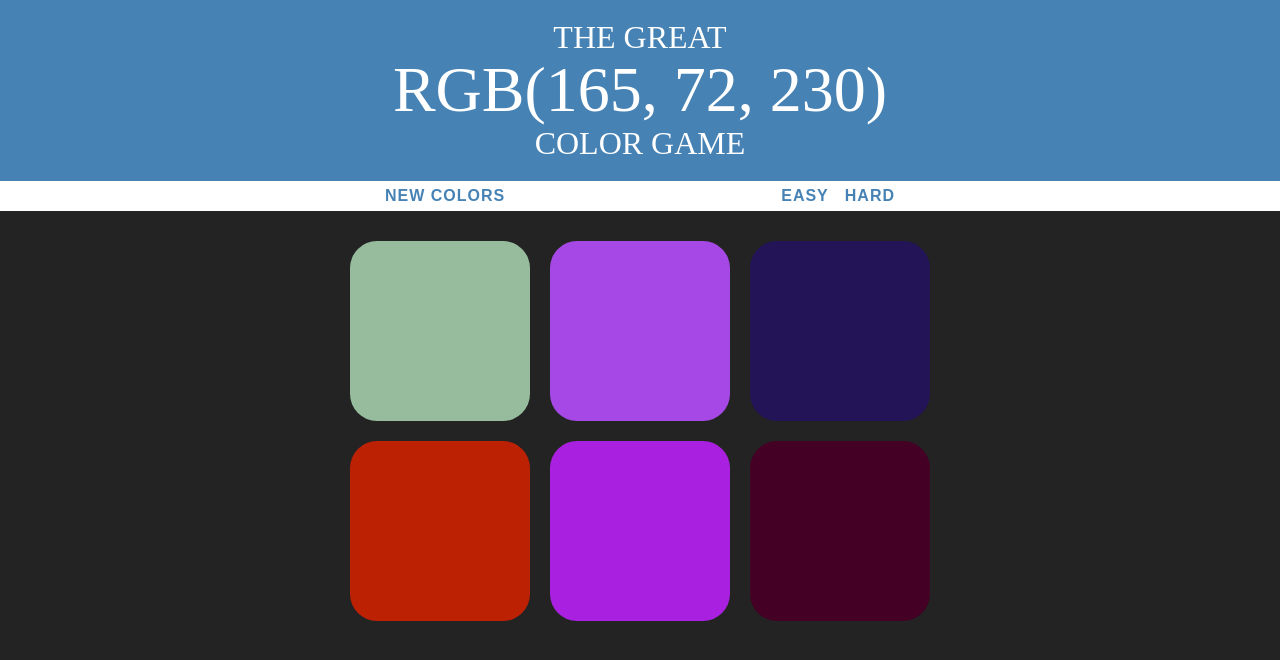
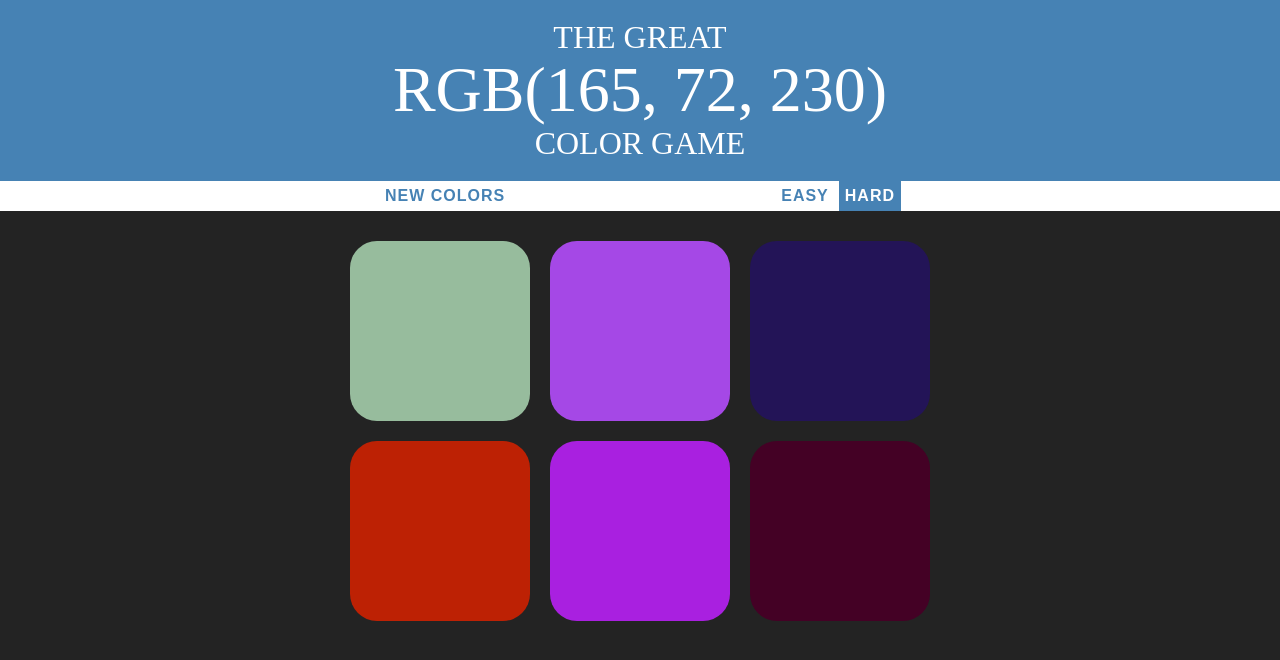
Before and after one commit to MiguelT89/MiguelT89.github.io, a plain HTML site: page rgb-color-game/colorGame.html in a window 1280 px wide. Drawn offline with Linux system fonts and the light colour scheme.

Commit message:
Update rgb-color-game.

```diff
--- a/rgb-color-game/colorGame.css
+++ b/rgb-color-game/colorGame.css
@@ -24,7 +24,7 @@ body {
 h1 {
 	color: white;
 	text-align: center;
-	background-color: steelblue;
+	background: steelblue;
 	margin: 0;
 	font-weight: normal;
 	text-transform: uppercase;
@@ -41,7 +41,7 @@ h1 {
 
 .selected {
 	color: white;
-	background-color: steelblue;
+	background: steelblue;
 }
 
 #colorDisplay {
@@ -63,12 +63,12 @@ button {
 	letter-spacing: 1px;
 	font-size: inherit;
 	transition: all 0.3s;
-		-webkit-transition: all 0.6s;
-	-moz-transition: all 0.6s;
+	-webkit-transition: all 0.3s;
+	-moz-transition: all 0.3s;
 	outline: none;
 }
 
 button:hover {
 	color: white;
-	background-color: steelblue;
+	background: steelblue;
 }
--- a/rgb-color-game/colorGame.html
+++ b/rgb-color-game/colorGame.html
@@ -17,7 +17,7 @@
 	<button id="reset">New Colors</button>
 	<span id="message"></span>
 	<button class="mode">Easy</button>
-	<button class="mode" class="selected">Hard</button>
+	<button class="mode selected">Hard</button>
 </div>
 	<div id="container">
 		<div class="square"></div>
--- a/rgb-color-game/colorGame.js
+++ b/rgb-color-game/colorGame.js
@@ -60,12 +60,12 @@ function reset() {
 	for(var i = 0; i < squares.length; i++) {
 		if(colors[i]) {
 			squares[i].style.display = "block";
-			squares[i].style.background = colors[i]
+			squares[i].style.background = colors[i];
 		} else {
 			squares[i].style.display = "none";
 		}
 	}
-	h1.style.background = "steelblue;";
+	h1.style.background = "steelblue";
 }
 
 resetButton.addEventListener("click", function() {
```
